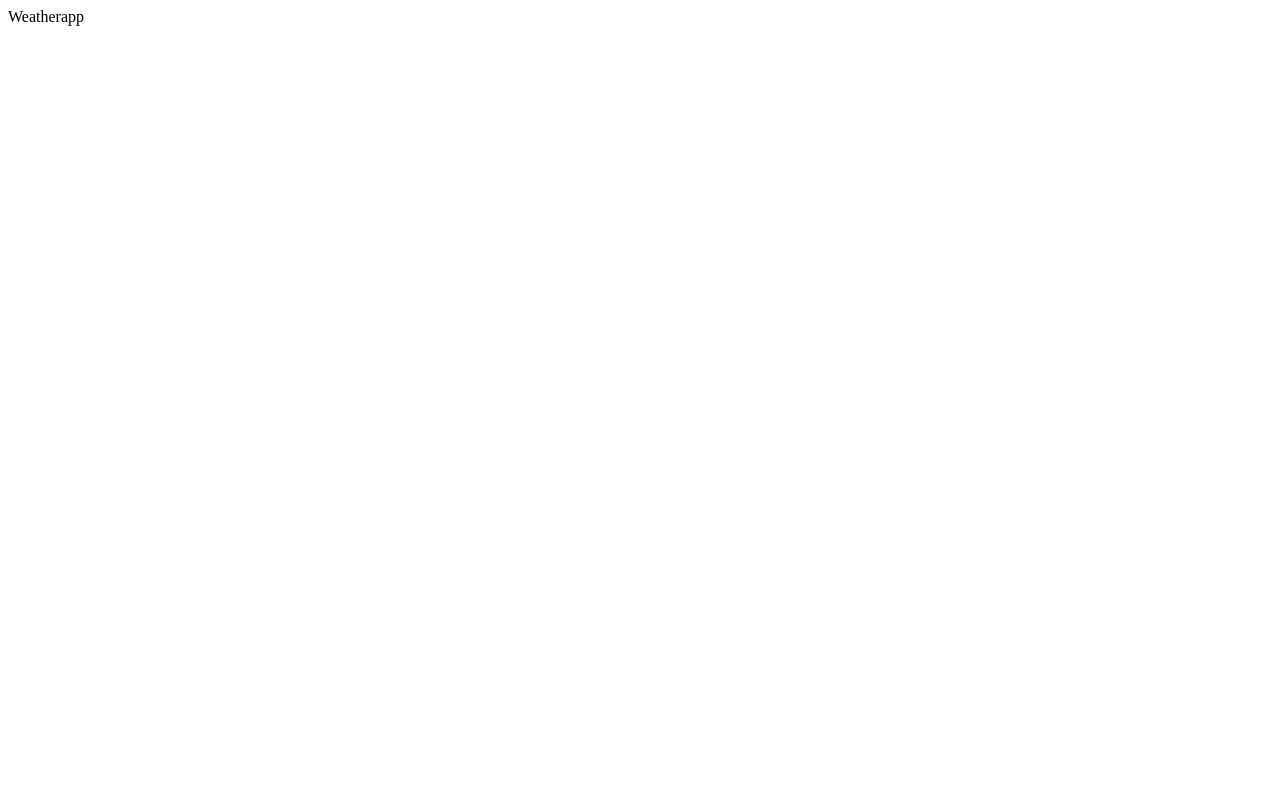
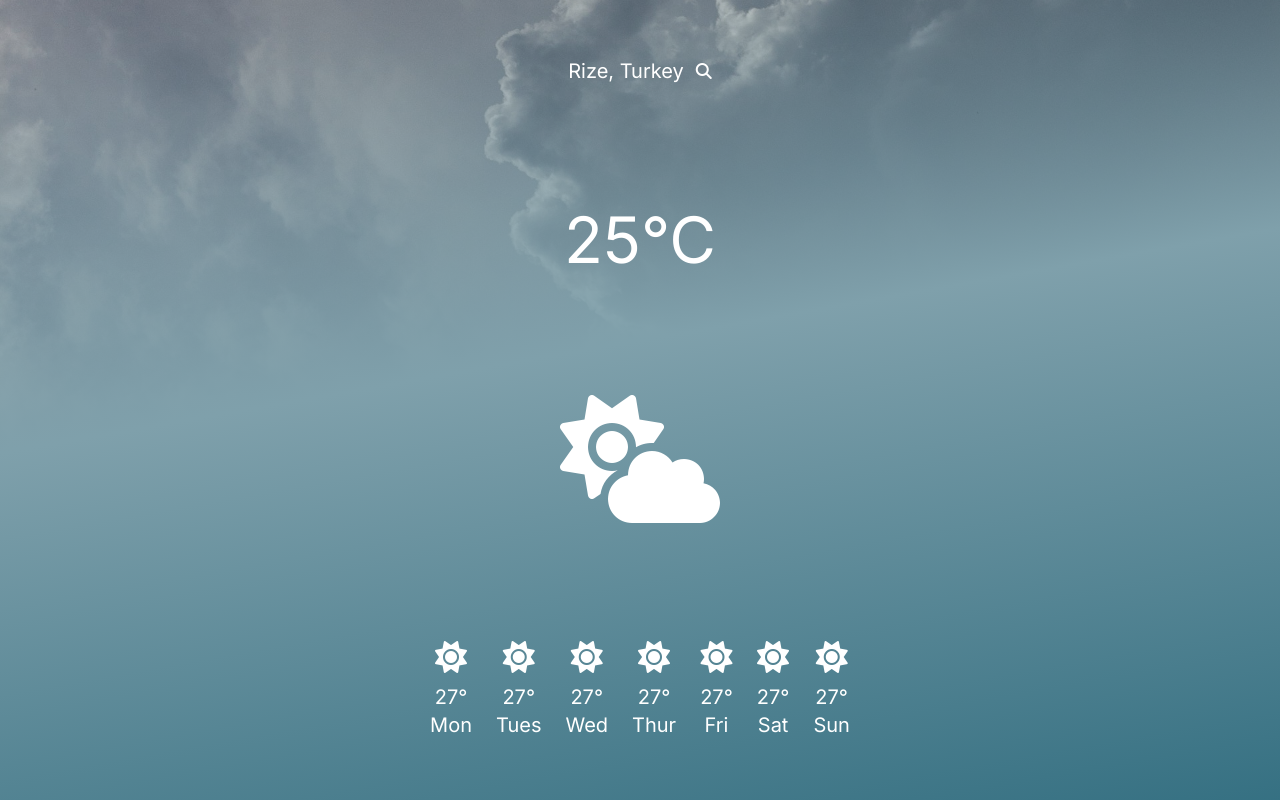
Before and after one commit to BwBest/weather-app, a plain HTML site: page index.html in a window 1280 px wide. Drawn offline with Linux system fonts and the light colour scheme.

Commit message:
Add html template, styling and basic ui functions

```diff
--- a/index.html
+++ b/index.html
@@ -4,8 +4,68 @@
     <meta charset="UTF-8">
     <meta name="viewport" content="width=device-width, initial-scale=1.0">
     <title>Weather</title>
+    <script src="https://kit.fontawesome.com/c6ac019527.js" crossorigin="anonymous"></script>
 <script defer src="bundle.js"></script></head>
 <body>
-    Weatherapp
+    <div id="container">
+        <div id="location-div">
+            <p id="location-text">Rize, Turkey</p>
+            <div id="location-search">
+                <i class="fa-solid fa-magnifying-glass" style="color: #ffffff;"></i>
+            </div>
+        </div>
+
+        <div id="temperature">
+            <h1 id="temperature-text">25°C</h1>
+        </div>
+
+        <div id="weather-icon">
+            <i class="fa-solid fa-cloud-sun fa-8x" style="color: #ffffff;"></i>
+        </div>
+
+        <div id="days-div">
+            <div id="mon">
+                <i class="fa-solid fa-sun fa-2x" style="color: #ffffff;"></i>
+                <p class="temperature-p">27°</p>
+                <p class="day-p">Mon</p>
+            </div>
+
+            <div id="tues">
+                <i class="fa-solid fa-sun fa-2x" style="color: #ffffff;"></i>
+                <p class="temperature-p">27°</p>
+                <p class="day-p">Tues</p>
+            </div>
+
+            <div id="wed">
+                <i class="fa-solid fa-sun fa-2x" style="color: #ffffff;"></i>
+                <p class="temperature-p">27°</p>
+                <p class="day-p">Wed</p>
+            </div>
+
+            <div id="thur">
+                <i class="fa-solid fa-sun fa-2x" style="color: #ffffff;"></i>
+                <p class="temperature-p">27°</p>
+                <p class="day-p">Thur</p>
+            </div>
+
+            <div id="fri">
+                <i class="fa-solid fa-sun fa-2x" style="color: #ffffff;"></i>
+                <p class="temperature-p">27°</p>
+                <p class="day-p">Fri</p>
+            </div>
+
+            <div id="sat">
+                <i class="fa-solid fa-sun fa-2x" style="color: #ffffff;"></i>
+                <p class="temperature-p">27°</p>
+                <p class="day-p">Sat</p>
+            </div>
+
+            <div id="sun">
+                <i class="fa-solid fa-sun fa-2x" style="color: #ffffff;"></i>
+                <p class="temperature-p">27°</p>
+                <p class="day-p">Sun</p>
+            </div>
+        </div>
+    </div>
 </body>
 </html>
```
Also changed, not shown: bundle.js (+269 -4 lines), 683507d9ed2ba162f73f.jpg (added), 1 other file.
